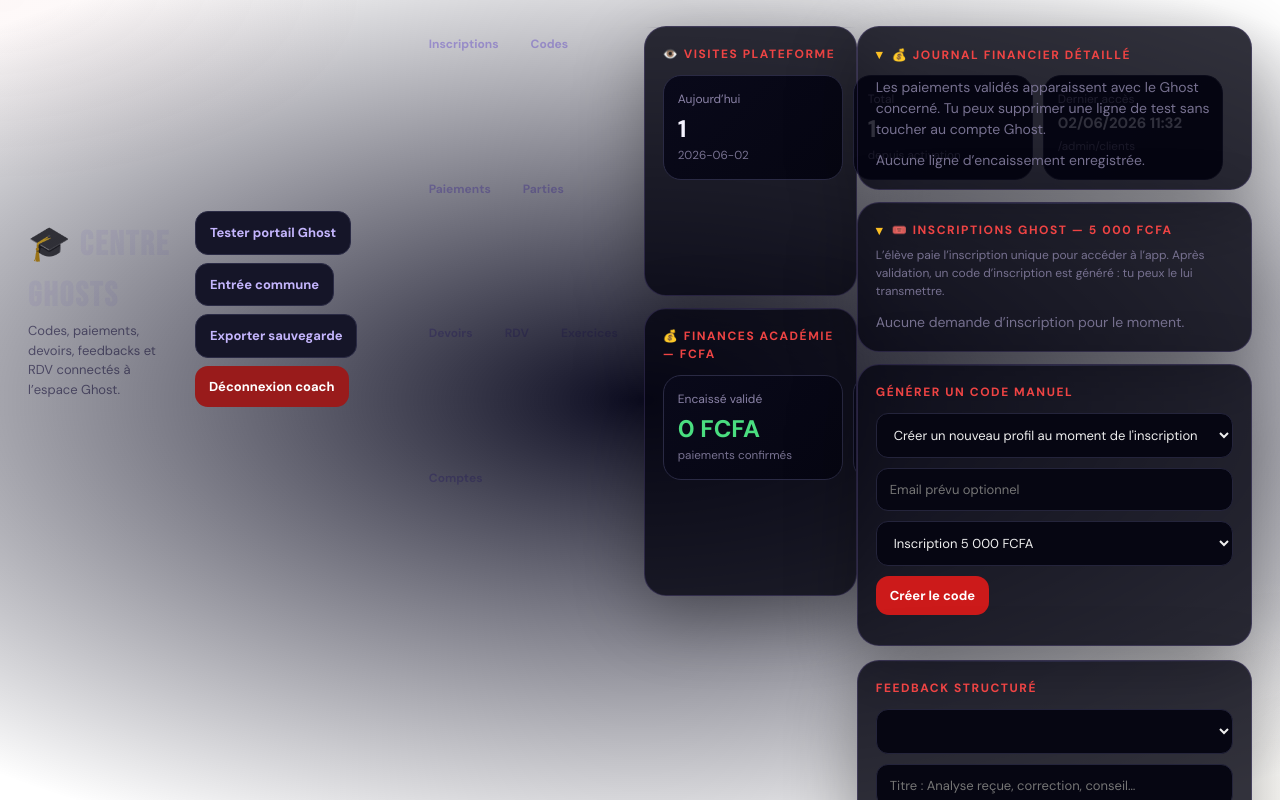
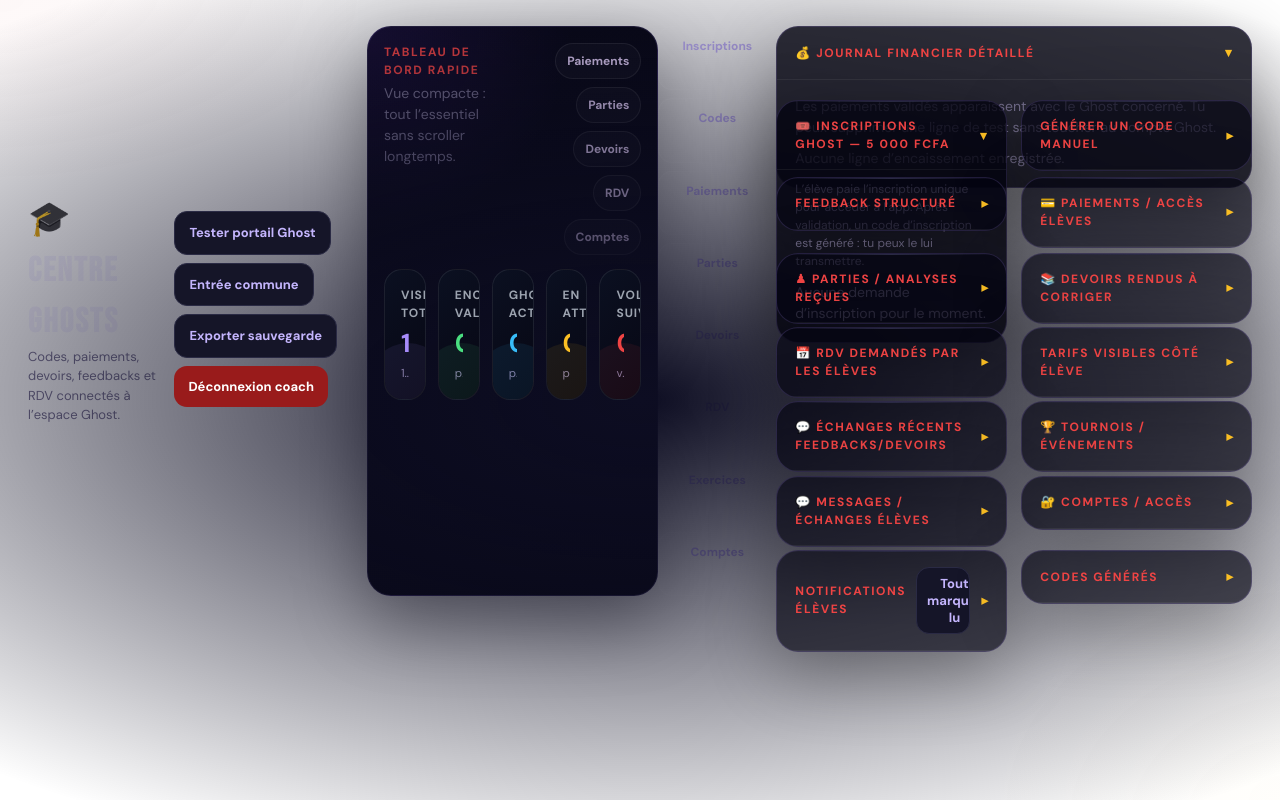
Before and after one commit to klarsenn95-oss/ghost-chess-academy, a Flask app: page /admin/clients in a window 1280 px wide. Run offline with Flask 3, Linux system fonts and the light colour scheme; lists and menus that the app fills with data are empty; some libraries are stand-ins or nearby versions.

Commit message:
V36 compact command center

```diff
--- a/templates/admin_clients.html
+++ b/templates/admin_clients.html
@@ -71,6 +71,18 @@ body{padding:26px 28px 190px}.head{display:flex;align-items:center;gap:12px;marg
 .msgbox b{color:#fff}.msgbox .muted{font-size:11px}.msgbox:before{content:'💬';float:left;margin-right:8px;opacity:.8}
 @media(max-width:900px){.command-metrics,.visits-card .command-metrics{grid-template-columns:1fr!important}.center-nav{overflow-x:auto!important;flex-wrap:nowrap!important}.center-nav a{white-space:nowrap}.ledger-row{display:block!important}.ledger-row>div{margin:7px 0}.card.full{border-radius:18px!important}}
 
+
+
+/* V36 — command center compact clean layout */
+.cc-dashboard{margin:0 0 14px;background:radial-gradient(circle at 0 0,#7c3aed22,transparent 32%),linear-gradient(135deg,#080817,#060612);border:1px solid rgba(167,139,250,.20);border-radius:24px;padding:16px;box-shadow:0 24px 70px #0006;overflow:hidden}
+.cc-dash-head{display:flex;justify-content:space-between;align-items:flex-start;gap:16px;margin-bottom:14px}
+.cc-mini-actions{display:flex;gap:8px;flex-wrap:wrap;justify-content:flex-end}.cc-mini-actions a{color:#e9d5ff;text-decoration:none;border:1px solid #ffffff18;background:#ffffff08;border-radius:999px;padding:8px 11px;font-size:12px;font-weight:900}.cc-mini-actions a:hover{background:#7c3aed22;border-color:#a78bfa55}
+.cc-metrics{display:grid;grid-template-columns:repeat(5,minmax(0,1fr));gap:12px}.cc-metric{min-width:0;border:1px solid #ffffff14;border-radius:18px;padding:16px;background:linear-gradient(135deg,#0b1021,#070713);overflow:hidden;position:relative}.cc-metric:after{content:'';position:absolute;right:-22px;bottom:-22px;width:78px;height:78px;border-radius:50%;background:currentColor;opacity:.08}.cc-metric span{display:block;color:#9ca3af;font-size:12px;text-transform:uppercase;letter-spacing:.08em;font-weight:800;margin-bottom:8px}.cc-metric b{font-size:26px;line-height:1.05;display:block;white-space:nowrap;overflow:hidden;text-overflow:ellipsis}.cc-metric small{display:block;color:#837a9f;margin-top:8px;white-space:nowrap;overflow:hidden;text-overflow:ellipsis}.cc-metric.violet{color:#a78bfa}.cc-metric.green{color:#4ade80}.cc-metric.blue{color:#38bdf8}.cc-metric.yellow{color:#fbbf24}.cc-metric.red{color:#ef4444}
+.center-nav{display:grid!important;grid-template-columns:repeat(auto-fit,minmax(118px,1fr))!important;gap:8px!important;margin:0 0 14px!important}.center-nav a{text-align:center;white-space:nowrap;overflow:hidden;text-overflow:ellipsis;border-radius:14px!important;padding:10px 12px!important;background:rgba(255,255,255,.055)!important}
+section.grid{display:grid!important;grid-template-columns:1fr 1fr!important;gap:14px!important;align-items:start}.card.full{grid-column:auto!important}.card.full.cc-wide{grid-column:1/-1!important}.cc-panel{padding:0!important;overflow:hidden!important}.cc-panel>.ttl{margin:0!important;padding:16px 18px!important;display:flex!important;align-items:center!important;justify-content:space-between!important;gap:10px!important;cursor:pointer!important;border-bottom:1px solid rgba(255,255,255,.06)}.cc-panel>.ttl:after{content:'▾';color:#fbbf24;font-size:13px;transition:.18s transform}.cc-panel.is-collapsed>.ttl:after{transform:rotate(-90deg)}.cc-panel-body{padding:16px 18px 18px}.cc-panel.is-collapsed .cc-panel-body{display:none}.cc-panel.is-collapsed{background:rgba(5,5,18,.68)!important}.cc-panel:hover{border-color:rgba(167,139,250,.34)!important}.cc-panel .paybox,.cc-panel .conversation,.cc-panel .homework,.cc-panel .appt{margin-bottom:10px}.finance-ledger{max-height:320px;overflow:auto}.mini-list{max-height:320px;overflow:auto}.quick-compact-note{font-size:12px;color:#8a82a6}
+@media(max-width:1200px){.cc-metrics{grid-template-columns:repeat(3,minmax(0,1fr))}section.grid{grid-template-columns:1fr!important}.card.full{grid-column:1/-1!important}}
+@media(max-width:820px){.cc-dashboard{padding:12px;border-radius:18px}.cc-dash-head{display:block}.cc-mini-actions{justify-content:flex-start;margin-top:10px;overflow-x:auto;flex-wrap:nowrap;padding-bottom:4px}.cc-mini-actions a{flex:0 0 auto}.cc-metrics{grid-template-columns:1fr 1fr!important;gap:8px}.cc-metric{padding:12px;border-radius:16px}.cc-metric b{font-size:20px}.cc-metric span{font-size:10px}.cc-metric small{font-size:11px}.center-nav{display:flex!important;overflow-x:auto!important;flex-wrap:nowrap!important;padding-bottom:6px}.center-nav a{flex:0 0 auto;min-width:110px}.cc-panel>.ttl{padding:13px 14px!important}.cc-panel-body{padding:12px 14px 14px}.finance-ledger,.mini-list{max-height:none}.ledger-row{display:block!important}.ledger-row>*{margin:5px 0}.ledger-head{display:none!important}}
+
 </style>
 </head>
 <body>
@@ -83,27 +95,31 @@ body{padding:26px 28px 190px}.head{display:flex;align-items:center;gap:12px;marg
   </div>
 </div>
 
+<div class="cc-dashboard">
+  <div class="cc-dash-head">
+    <div>
+      <div class="ttl" style="margin-bottom:4px">Tableau de bord rapide</div>
+      <div class="muted">Vue compacte : tout l’essentiel sans scroller longtemps.</div>
+    </div>
+    <div class="cc-mini-actions">
+      <a href="#payments">Paiements</a>
+      <a href="#games">Parties</a>
+      <a href="#homework">Devoirs</a>
+      <a href="#appointments">RDV</a>
+      <a href="#accounts">Comptes</a>
+    </div>
+  </div>
+  <div class="cc-metrics">
+    <div class="cc-metric violet"><span>Visites totales</span><b>{{ visit_stats.total or 0 }}</b><small>{{ visit_stats.today_count or 0 }} aujourd’hui</small></div>
+    <div class="cc-metric green"><span>Encaissé validé</span><b>{{ finance.paid_fmt }}</b><small>paiements confirmés</small></div>
+    <div class="cc-metric blue"><span>Ghosts actifs</span><b>{{ students|length }}</b><small>profils suivis</small></div>
+    <div class="cc-metric yellow"><span>En attente</span><b>{{ finance.pending_fmt }}</b><small>paiements à confirmer</small></div>
+    <div class="cc-metric red"><span>Volume suivi</span><b>{{ finance.total_fmt }}</b><small>validé + attente</small></div>
+  </div>
+</div>
+
 <div class="center-nav" aria-label="Navigation rapide centre de commandement">
   <a href="#registration-requests">Inscriptions</a><a href="#manual-code">Codes</a><a href="#payments">Paiements</a><a href="#games">Parties</a><a href="#homework">Devoirs</a><a href="#appointments">RDV</a><a href="#exercises">Exercices</a><a href="#accounts">Comptes</a>
-</div>
-
-<div class="command-grid">
-  <div class="card visits-card">
-    <div class="ttl">👁️ Visites plateforme</div>
-    <div class="command-metrics">
-      <div class="metric-card"><span>Aujourd’hui</span><b>{{ visit_stats.today_count or 0 }}</b><small>{{ visit_stats.today or '—' }}</small></div>
-      <div class="metric-card"><span>Total</span><b>{{ visit_stats.total or 0 }}</b><small>depuis activation</small></div>
-      <div class="metric-card"><span>Dernier accès</span><b style="font-size:15px">{{ visit_stats.last_at or '—' }}</b><small>{{ visit_stats.last_path or '/' }}</small></div>
-    </div>
-  </div>
-  <div class="card">
-    <div class="ttl">💰 Finances académie — FCFA</div>
-    <div class="command-metrics">
-      <div class="metric-card good"><span>Encaissé validé</span><b>{{ finance.paid_fmt }}</b><small>paiements confirmés</small></div>
-      <div class="metric-card warn"><span>En attente validation</span><b>{{ finance.pending_fmt }}</b><small>à confirmer</small></div>
-      <div class="metric-card danger"><span>Volume suivi</span><b>{{ finance.total_fmt }}</b><small>validé + attente</small></div>
-    </div>
-  </div>
 </div>
 
 <section class="grid">
@@ -299,33 +315,35 @@ async function deleteRegistration(request_id,code_id=null){if(!confirm('Supprime
 async function setBan(user_id,banned){const msg=banned?'Suspendre ce compte Ghost ?':'Réactiver ce compte Ghost ?'; if(!confirm(msg))return; const d=await postJSON('/api/admin/user/ban',{user_id,banned}); if(d.ok)location.reload(); else alert(d.error||'Erreur')}
 
 
-// V35 — accordéons du centre de commandement : réduit la hauteur et garde les ancres utilisables.
-function initAdminAccordions(){
-  const keepOpen = new Set(['registration-requests']);
-  document.querySelectorAll('.card.full').forEach((card,idx)=>{
-    const ttl = card.querySelector('.ttl');
+</script>
+
+<script>
+// V36: transforme les grandes sections du centre en menus repliables propres.
+document.addEventListener('DOMContentLoaded', function(){
+  const cards = Array.from(document.querySelectorAll('section.grid > .card.full, section.grid > .card[id]'));
+  const keepOpenIds = new Set(['registration-requests']);
+  cards.forEach(function(card, index){
+    if(card.classList.contains('cc-panel')) return;
+    const ttl = card.querySelector(':scope > .ttl');
     if(!ttl) return;
-    card.classList.add('collapsible');
-    const id = ttl.id || card.id || '';
-    if(idx > 1 && !keepOpen.has(id)) card.classList.add('is-collapsed');
-    ttl.addEventListener('click',(ev)=>{
-      if(ev.target.closest('button')) return;
-      card.classList.toggle('is-collapsed');
-    });
+    const body = document.createElement('div');
+    body.className = 'cc-panel-body';
+    let node = ttl.nextSibling;
+    while(node){ const next = node.nextSibling; body.appendChild(node); node = next; }
+    card.appendChild(body);
+    card.classList.add('cc-panel');
+    if(index === 0) card.classList.add('cc-wide');
+    if(!keepOpenIds.has(card.id) && index > 0) card.classList.add('is-collapsed');
+    ttl.setAttribute('role','button');
+    ttl.setAttribute('tabindex','0');
+    const toggle = function(){ card.classList.toggle('is-collapsed'); };
+    ttl.addEventListener('click', toggle);
+    ttl.addEventListener('keydown', function(e){ if(e.key==='Enter' || e.key===' '){ e.preventDefault(); toggle(); }});
   });
-  function openHash(){
-    const id=(location.hash||'').replace('#','');
-    if(!id) return;
-    const target=document.getElementById(id);
-    if(!target) return;
-    const card=target.closest('.card');
-    if(card) card.classList.remove('is-collapsed');
-  }
-  openHash();
-  window.addEventListener('hashchange', openHash);
-}
-document.addEventListener('DOMContentLoaded', initAdminAccordions);
+  const hash = window.location.hash;
+  if(hash){ const target = document.querySelector(hash); if(target){ target.classList.remove('is-collapsed'); setTimeout(()=>target.scrollIntoView({behavior:'smooth', block:'start'}), 80); }}
+});
+</script>
 
-</script>
 </body>
 </html>
```
Also changed, not shown: README_V36_NOTES.md (added).
